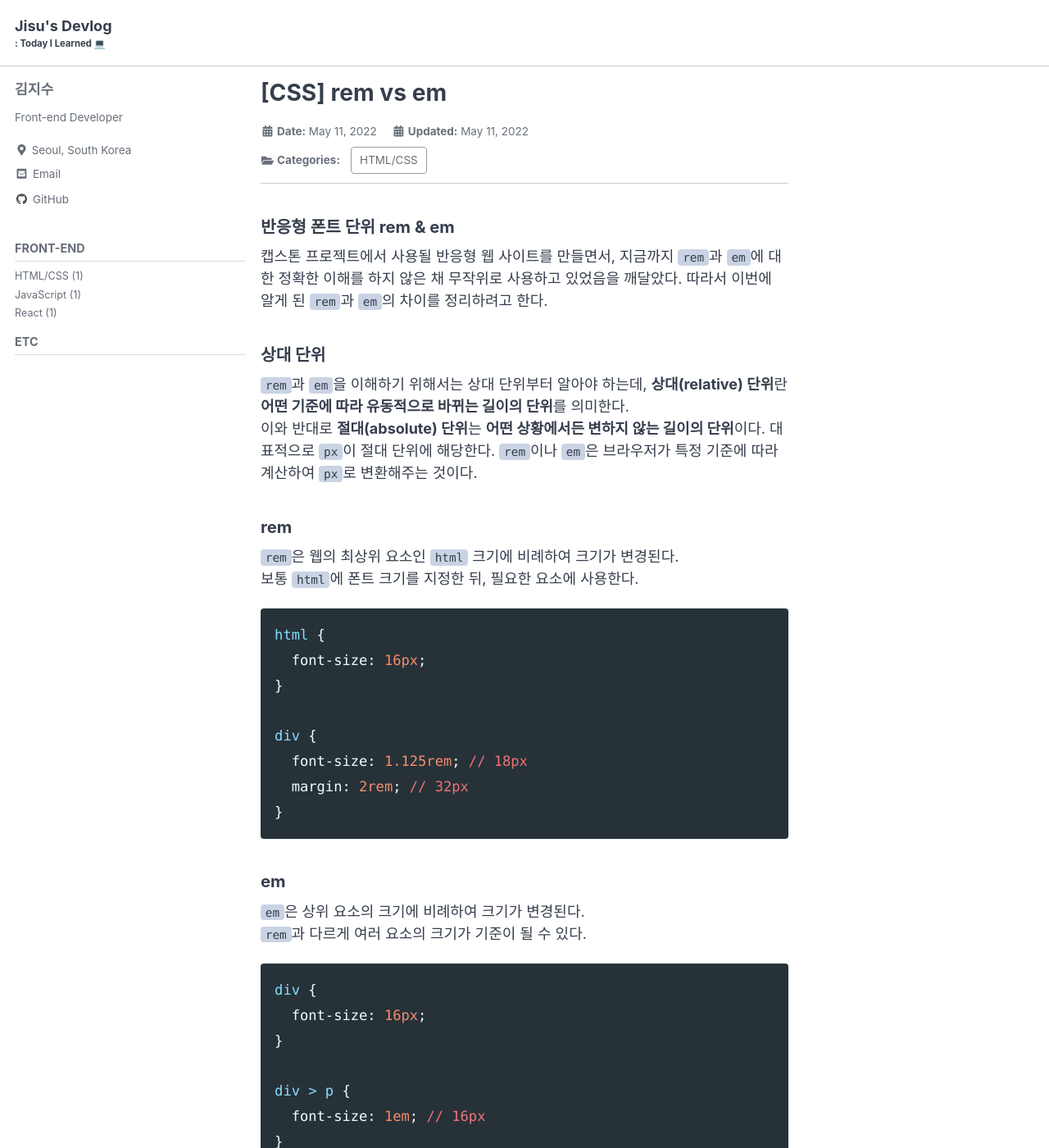
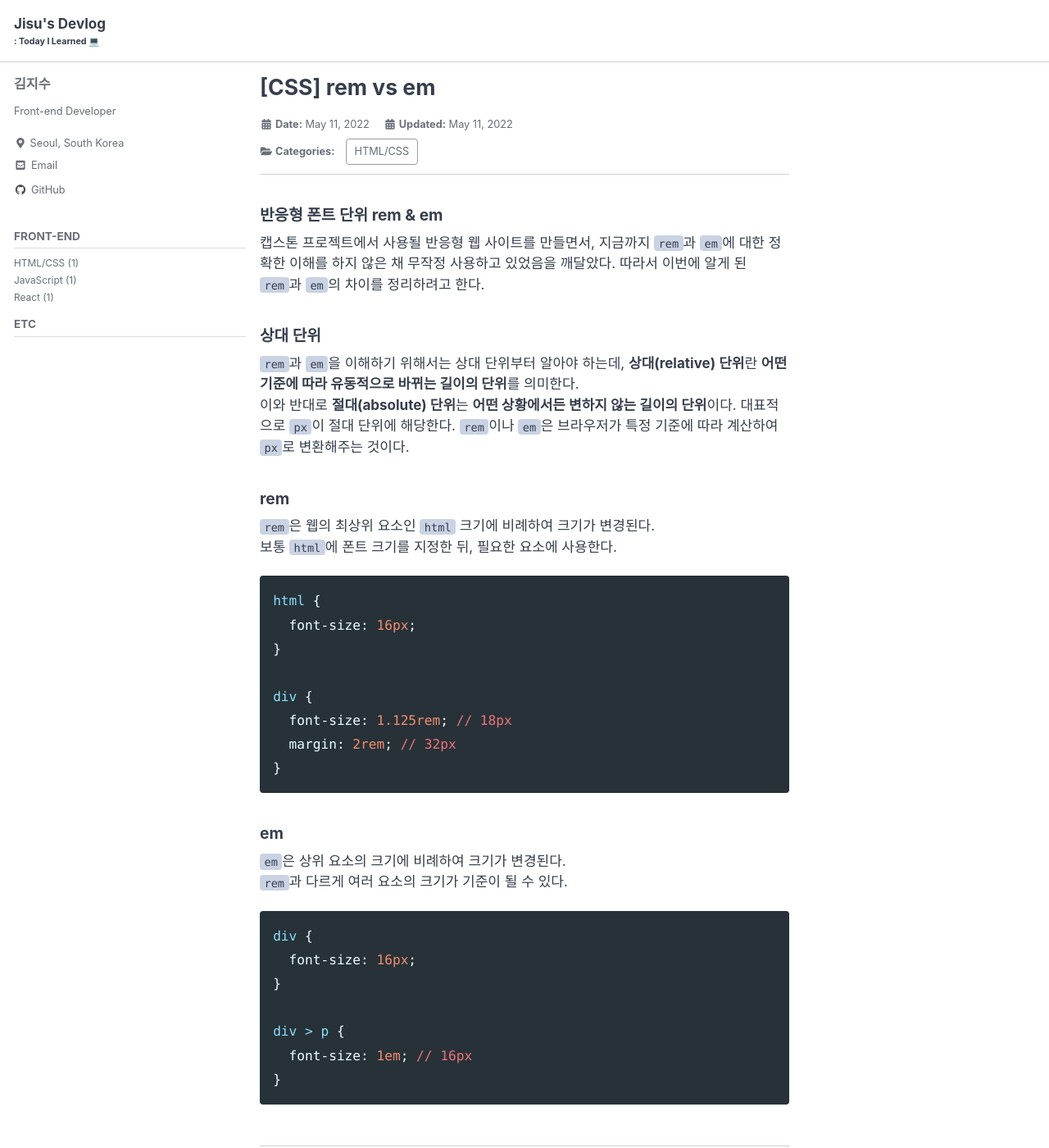
Before and after one commit to Jisu00/Jisu00.github.io, a Jekyll site: the page built from _posts/2022-05-11-rem vs em.md, in a window 1280 px wide and 1400 px high. Shown: the whole window at 82% size. Built offline with Jekyll 4.4.1, drawn with Linux system fonts in a browser that asks for light colours; cached includes are drawn as plain includes; nearby versions of some CDN libraries; some web fonts are replaced.

Commit message:
Design: Reduce font size

```diff
--- a/_posts/2022-05-11-rem vs em.md
+++ b/_posts/2022-05-11-rem vs em.md
@@ -9,7 +9,7 @@ author_profile: true
 
 ### 반응형 폰트 단위 rem & em
 
-캡스톤 프로젝트에서 사용될 반응형 웹 사이트를 만들면서, 지금까지 `rem`과 `em`에 대한 정확한 이해를 하지 않은 채 무작위로 사용하고 있었음을 깨달았다. 따라서 이번에 알게 된 `rem`과 `em`의 차이를 정리하려고 한다.
+캡스톤 프로젝트에서 사용될 반응형 웹 사이트를 만들면서, 지금까지 `rem`과 `em`에 대한 정확한 이해를 하지 않은 채 무작정 사용하고 있었음을 깨달았다. 따라서 이번에 알게 된 `rem`과 `em`의 차이를 정리하려고 한다.
 
 ### 상대 단위
 
--- a/_sass/minimal-mistakes/_reset.scss
+++ b/_sass/minimal-mistakes/_reset.scss
@@ -11,15 +11,15 @@ html {
   font-size: 16px;
 
   @include breakpoint($medium) {
+    font-size: 16px;
+  }
+
+  @include breakpoint($large) {
     font-size: 17px;
   }
 
-  @include breakpoint($large) {
-    font-size: 18px;
-  }
-
   @include breakpoint($x-large) {
-    font-size: 18px;
+    font-size: 17px;
   }
 
   -webkit-text-size-adjust: 100%;
```
